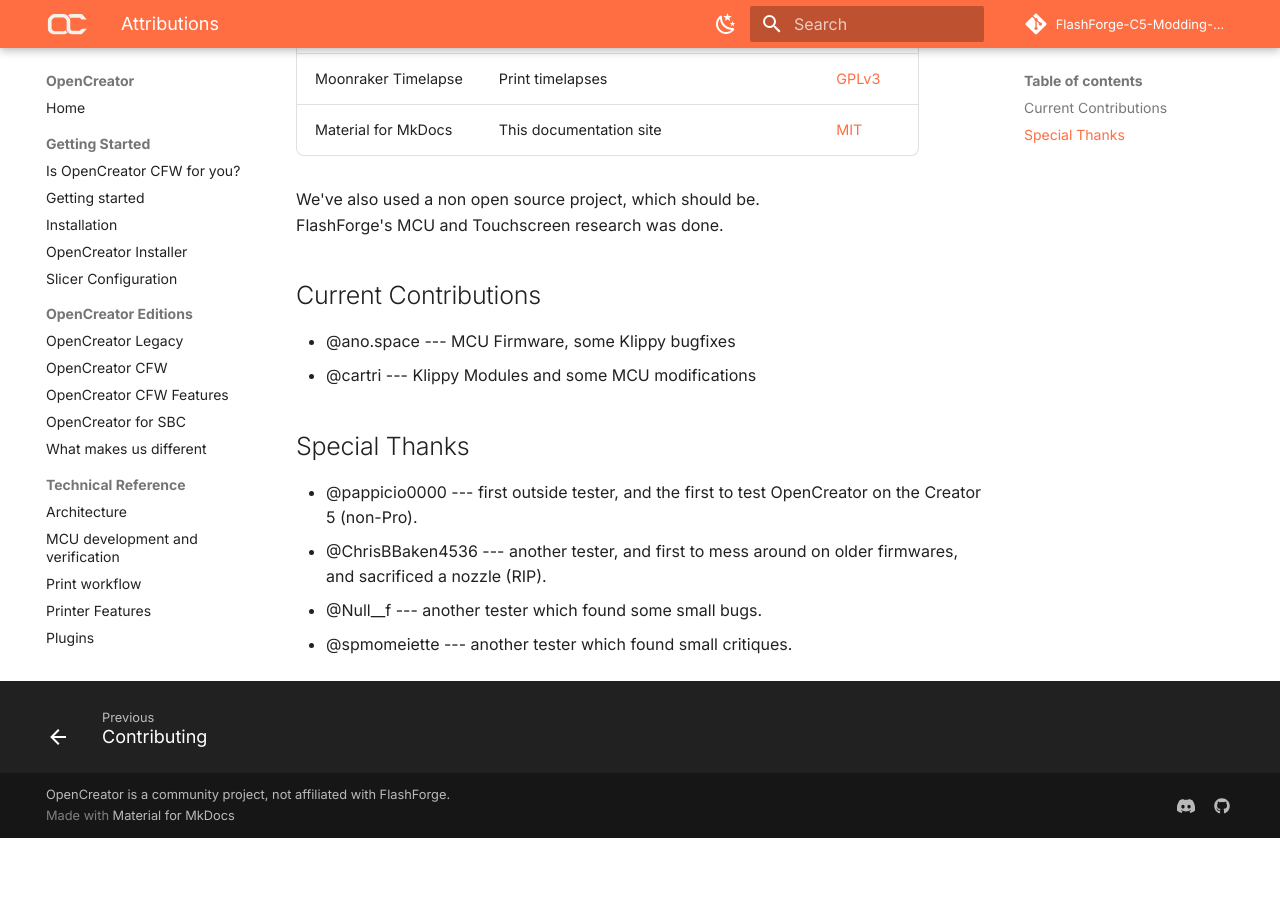
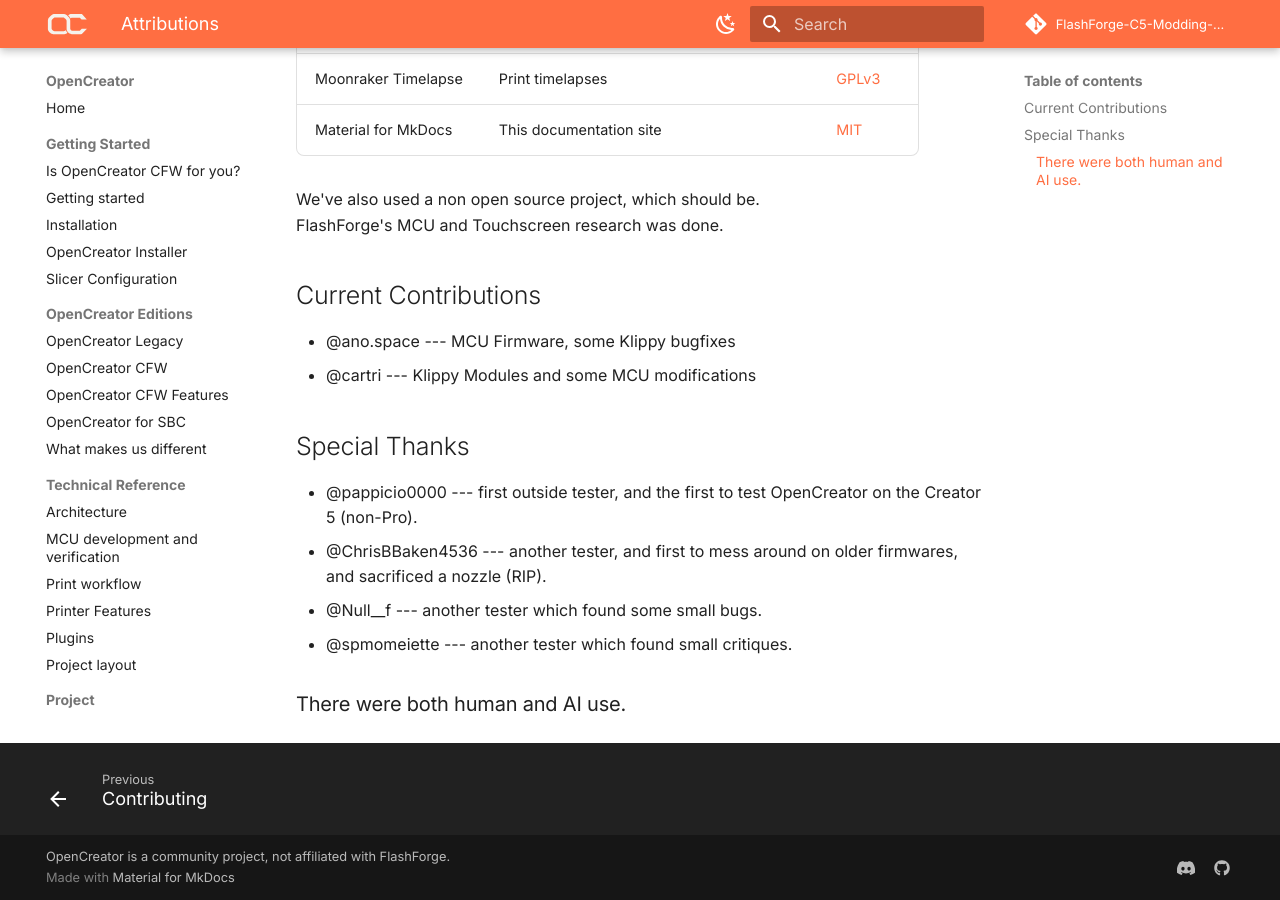
Before and after one commit to FlashForge-C5-Modding-Group/OpenCreator, an MkDocs documentation site: the page built from docs/attributions.md, in a window 1280 px wide and 900 px high, scrolled down 649 px. Built offline with MkDocs 1.6.1 and Material for MkDocs 9.7.7, drawn with Linux system fonts in a browser that asks for light colours; comment, search, counter and statistics services are not loaded; before the commit the page ends 1487 px from its top, so only the background shows below that.

Commit message:
Update attributions.md

```diff
--- a/docs/attributions.md
+++ b/docs/attributions.md
@@ -27,3 +27,5 @@ FlashForge's MCU and Touchscreen research was done.
 - @ChrisBBaken4536 --- another tester, and first to mess around on older firmwares, and sacrificed a nozzle (RIP).
 - @Null__f --- another tester which found some small bugs.
 - @spmomeiette --- another tester which found small critiques.
+
+### There were both human and AI use.
```
